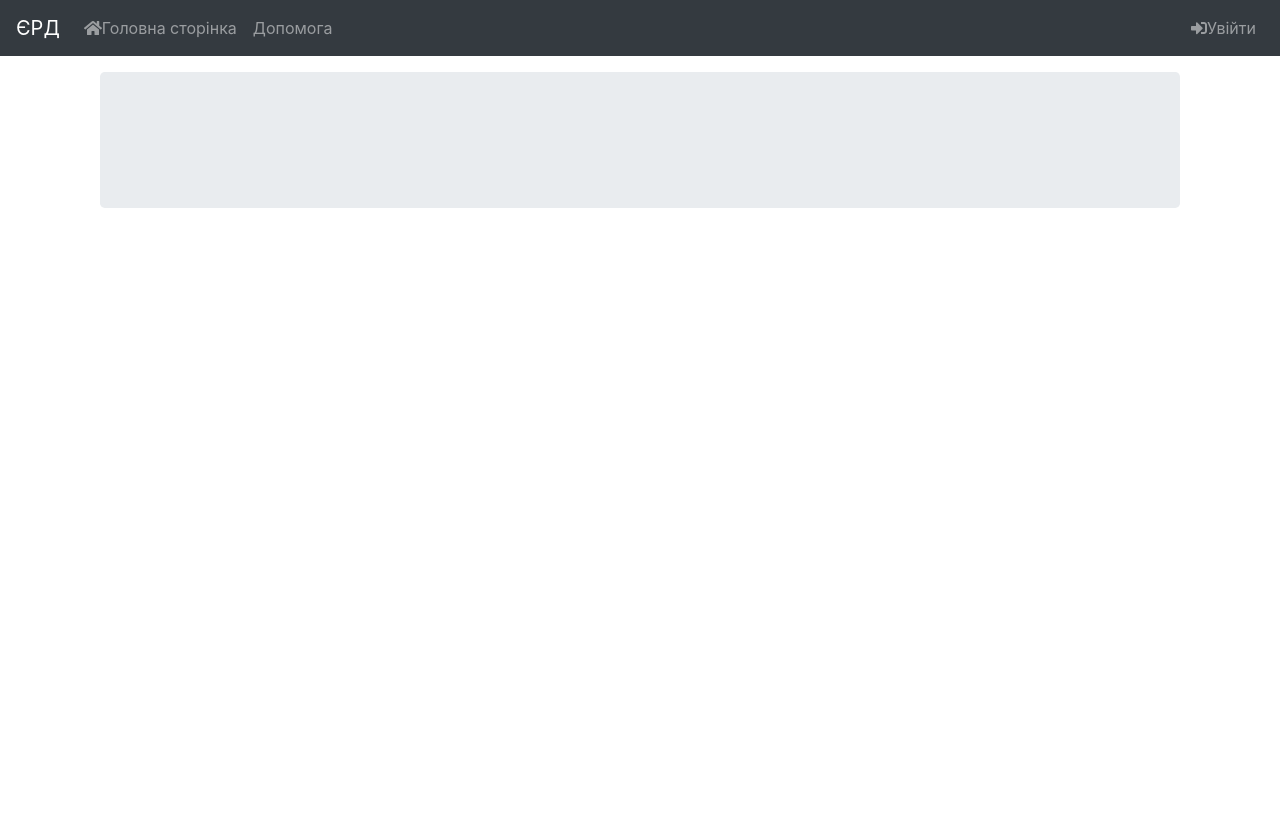
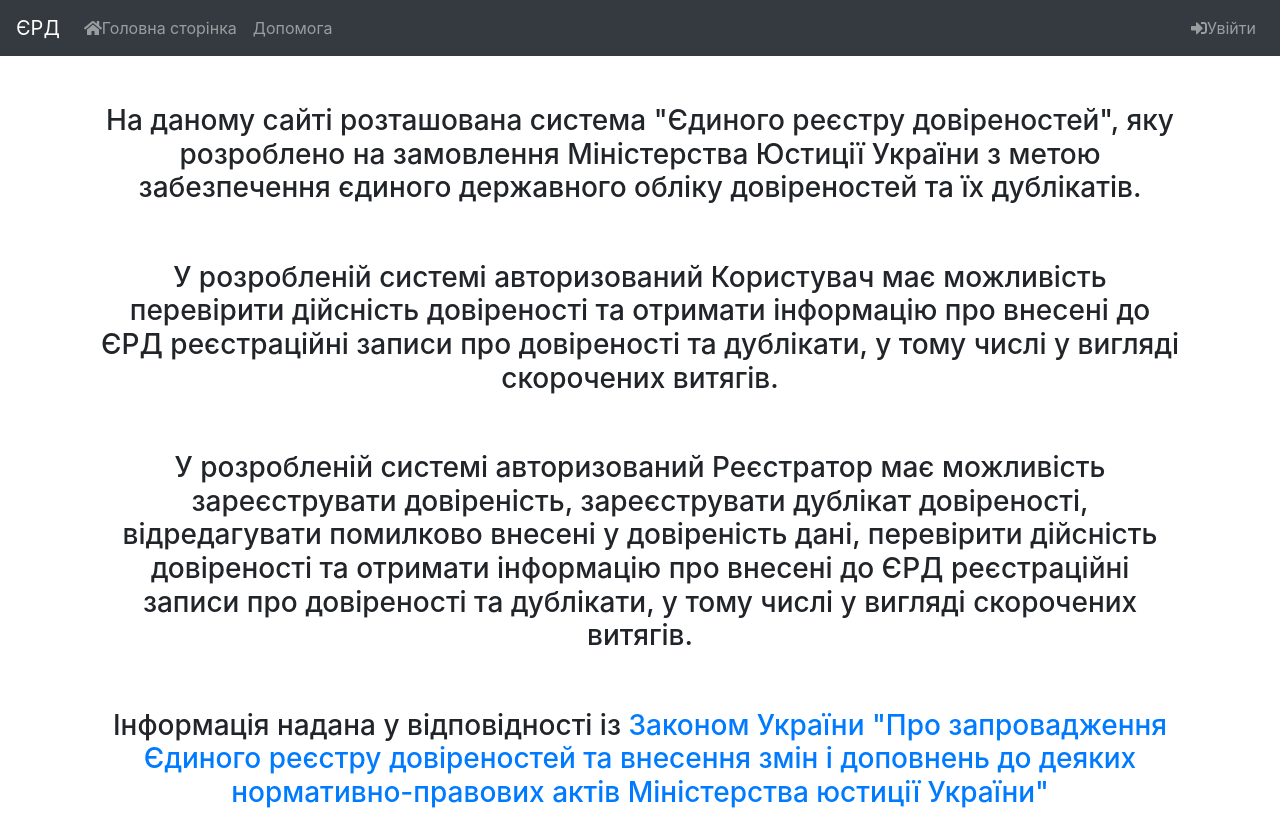
Before and after one commit to Zak-Roz/urpa, a Vue app in the folder vue-vuex-jwt-auth/: page / in a window 1280 px wide. Built offline with nearby package versions, Linux system fonts and the light colour scheme.

Commit message:
Added home page

```diff
--- a/vue-vuex-jwt-auth/src/views/Home.vue
+++ b/vue-vuex-jwt-auth/src/views/Home.vue
@@ -1,8 +1,20 @@
 <template>
   <div class="container">
-    <header class="jumbotron">
-      <h3>{{content}}</h3>
-    </header>
+    <div class="card border-0 mt-5" align="center">
+      <h3>На даному сайті розташована система "Єдиного реєстру довіреностей",
+        яку розроблено на замовлення Міністерства Юстиції України з метою забезпечення єдиного
+        державного обліку довіреностей та їх дублікатів.</h3>
+      <h3 class="mt-5">У розробленій системі авторизований Користувач має можливість
+        перевірити дійсність довіреності та отримати інформацію про внесені до ЄРД реєстраційні записи
+        про довіреності та дублікати, у тому числі у вигляді скорочених витягів.</h3>
+      <h3 class="mt-5">У розробленій системі авторизований Реєстратор має можливість зареєструвати довіреність,
+        зареєструвати дублікат довіреності, відредагувати помилково внесені у довіреність дані,
+        перевірити дійсність довіреності та отримати інформацію про внесені до ЄРД реєстраційні записи
+        про довіреності та дублікати, у тому числі у вигляді скорочених витягів.</h3>
+      <h3 class="mt-5">Інформація надана у відповідності із
+        <a href="https://zakon.rada.gov.ua/laws/show/z1378-06">Законом України "Про запровадження Єдиного реєстру довіреностей
+        та внесення змін і доповнень до деяких нормативно-правових актів Міністерства юстиції України"</a></h3>
+    </div>
   </div>
 </template>
 
```
